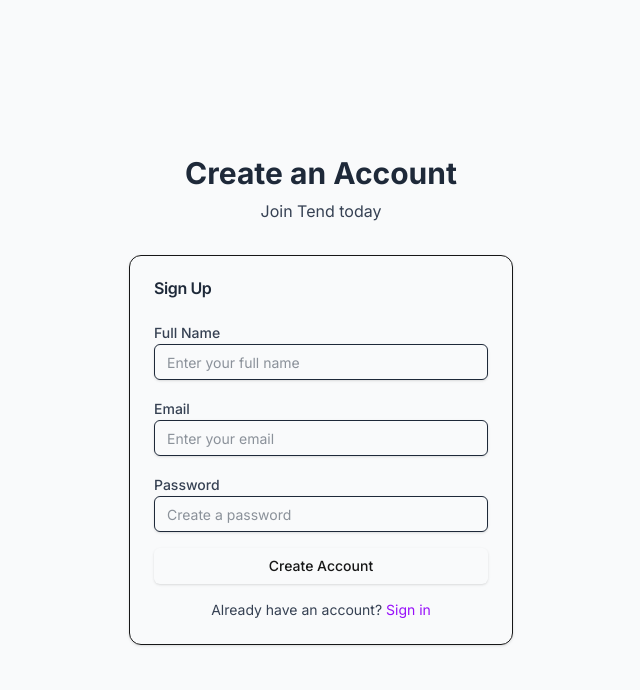
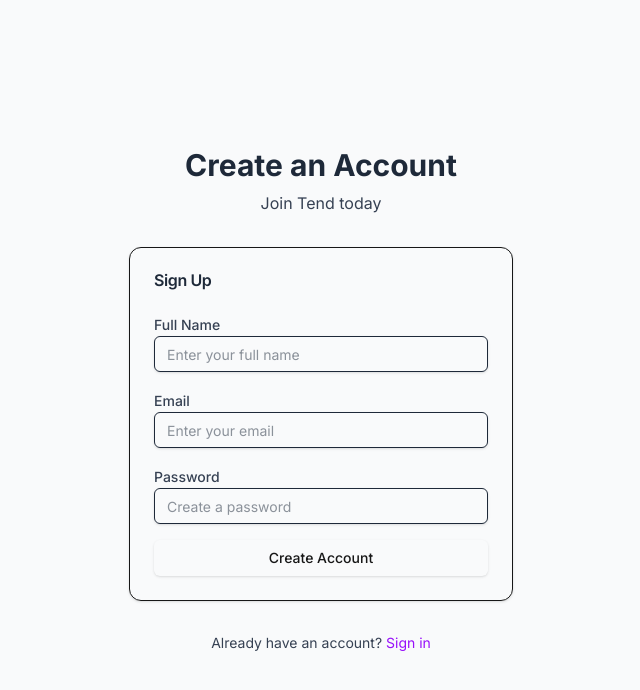
Before and after one commit to openn02/Tend, a Next.js app in the folder frontend/: page /register in a window 1280 px wide. Shown: the top 690 px of the page, without its empty margins (319-959 px from the left). Built offline with nearby package versions, Linux system fonts and the light colour scheme.

Commit message:
Use backend environment variable for API calls in auth pages

```diff
--- a/frontend/src/app/login/page.tsx
+++ b/frontend/src/app/login/page.tsx
@@ -19,7 +19,7 @@
     setLoading(true);
 
     try {
-      const response = await fetch('http://localhost:8000/api/v1/auth/login', {
+      const response = await fetch(`${process.env.NEXT_PUBLIC_BACKEND_URL}/api/v1/auth/login`, {
         method: 'POST',
         headers: {
           'Content-Type': 'application/x-www-form-urlencoded',
--- a/frontend/src/app/register/page.tsx
+++ b/frontend/src/app/register/page.tsx
@@ -24,7 +24,7 @@
     setLoading(true);
 
     try {
-      const response = await fetch('http://localhost:8000/api/v1/auth/register', {
+      const response = await fetch(`${process.env.NEXT_PUBLIC_BACKEND_URL}/api/v1/auth/register`, {
         method: 'POST',
         headers: {
           'Content-Type': 'application/json',
@@ -116,16 +116,16 @@
               >
                 {loading ? 'Creating account...' : 'Create Account'}
               </Button>
-
-              <div className="text-center text-sm text-gray-700">
-                Already have an account?{' '}
-                <Link href="/login" className="text-purple-600 hover:text-purple-500">
-                  Sign in
-                </Link>
-              </div>
             </form>
           </CardContent>
         </Card>
+
+        <div className="text-center text-sm text-gray-700 mt-4">
+          Already have an account?{' '}
+          <Link href="/login" className="text-purple-600 hover:text-purple-500">
+            Sign in
+          </Link>
+        </div>
       </div>
     </div>
   );
```
